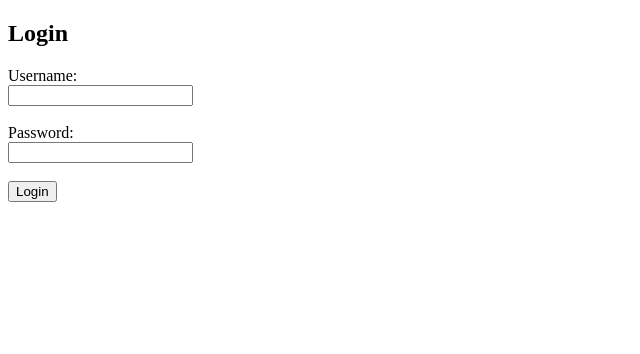
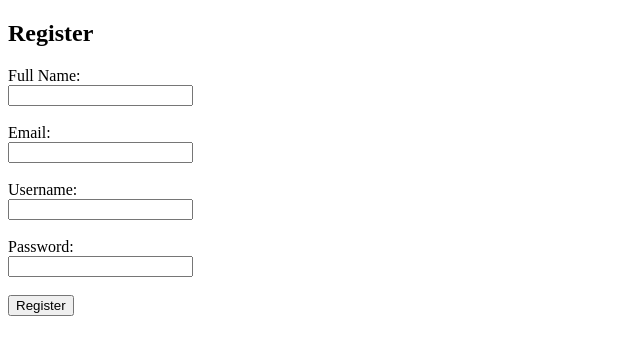
Before and after one commit to simhadri123s/facebook, a plain HTML site: page index.html in a window 1280 px wide. Shown: the whole page, without its empty margins (0-640 px from the left). Drawn offline with Linux system fonts and the light colour scheme.

Commit message:
Update index.html

```diff
--- a/index.html
+++ b/index.html
@@ -1,18 +1,24 @@
 <!DOCTYPE html>
 <html>
 <head>
-  <title>Login Page</title>
+  <title>Register Page</title>
 </head>
 <body>
-  <h2>Login</h2>
-  <form action="/login" method="POST">
+  <h2>Register</h2>
+  <form action="/register" method="POST">
+    <label for="fullname">Full Name:</label><br>
+    <input type="text" id="fullname" name="fullname" required><br><br>
+
+    <label for="email">Email:</label><br>
+    <input type="email" id="email" name="email" required><br><br>
+
     <label for="username">Username:</label><br>
     <input type="text" id="username" name="username" required><br><br>
 
     <label for="password">Password:</label><br>
     <input type="password" id="password" name="password" required><br><br>
 
-    <input type="submit" value="Login">
+    <input type="submit" value="Register">
   </form>
 </body>
 </html>
```
